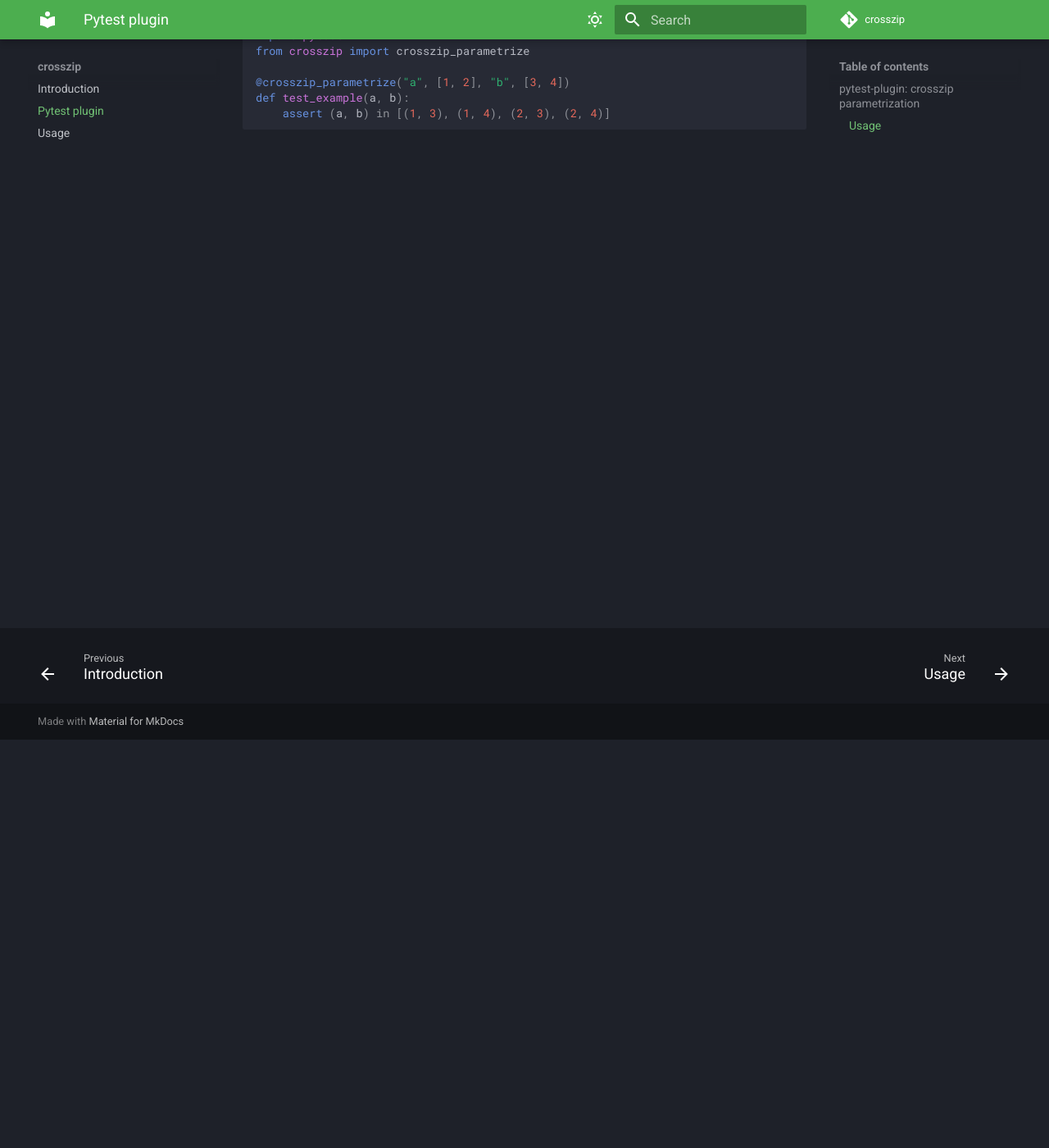
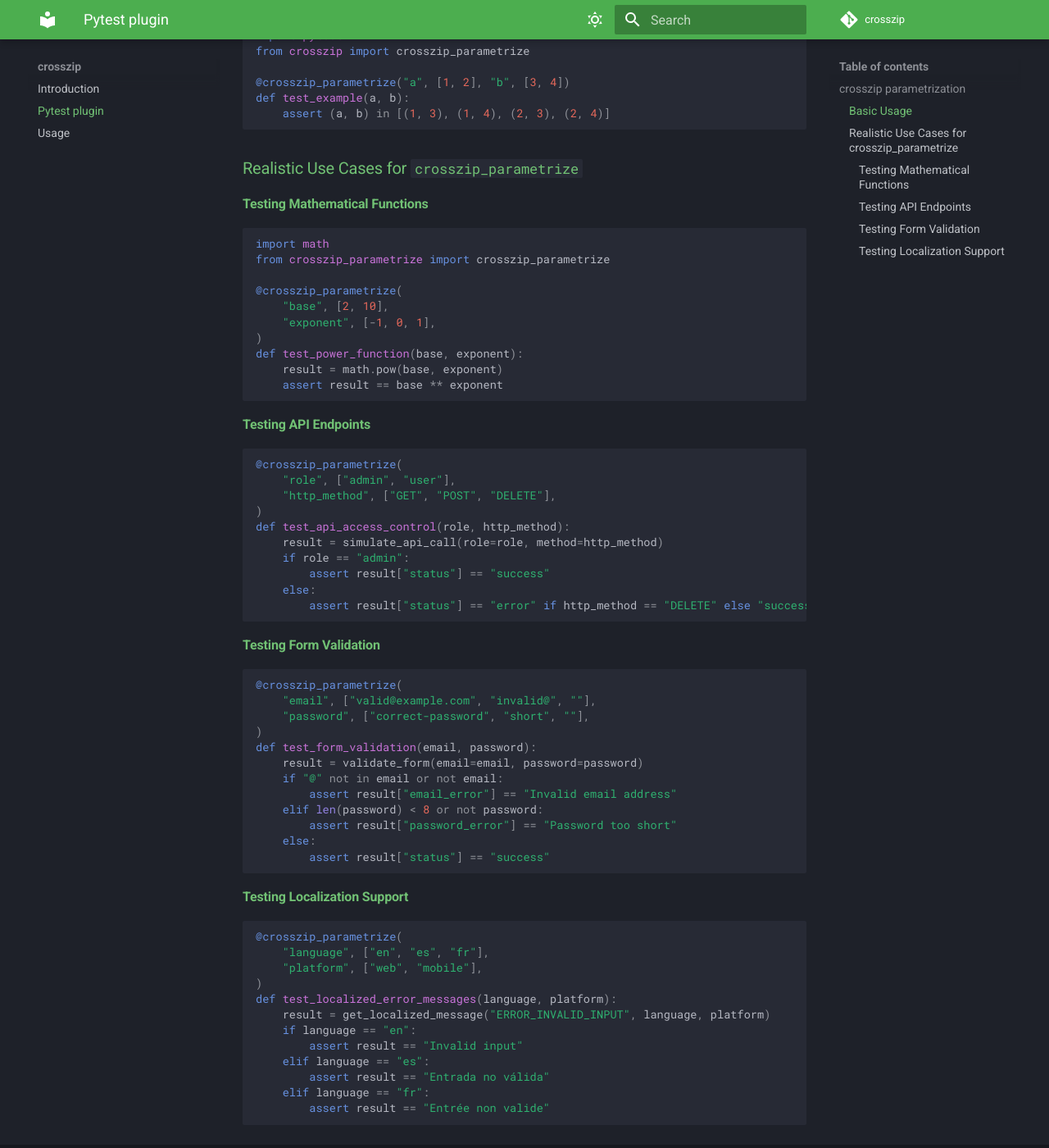
Before and after one commit to IndrajeetPatil/crosszip, an MkDocs documentation site: the page built from docs/pytest-plugin.md, in a window 1280 px wide and 1400 px high, scrolled down 498 px. Shown: the whole window at 82% size. Built offline with MkDocs 1.6.1 and Material for MkDocs 9.7.7, drawn with Linux system fonts in a browser that asks for light colours; comment, search, counter and statistics services are not loaded; some of the changed text lies outside the part shown.

Commit message:
Update pytest-plugin.md

````diff
--- a/docs/pytest-plugin.md
+++ b/docs/pytest-plugin.md
@@ -1,6 +1,7 @@
-## pytest-plugin: crosszip parametrization
+## crosszip parametrization
 
-Registering the crosszip marker for pytest is simple. Just add the following to your `pytest.ini` file:
+Registering the crosszip marker for `pytest` is simple.
+Just add the following to your `pytest.ini` file:
 
 ```
 [pytest]
@@ -8,7 +9,7 @@
     crosszip_parametrize: "mark test function for crosszip parametrization"
 ```
 
-### Usage
+### Basic Usage
 
 The `crosszip_parametrize` marker allows you to define parameter names and their corresponding values:
 
@@ -20,3 +21,69 @@
 def test_example(a, b):
     assert (a, b) in [(1, 3), (1, 4), (2, 3), (2, 4)]
 ```
+
+### Realistic Use Cases for `crosszip_parametrize`
+
+#### Testing Mathematical Functions
+
+```python
+import math
+from crosszip_parametrize import crosszip_parametrize
+
+@crosszip_parametrize(
+    "base", [2, 10],
+    "exponent", [-1, 0, 1],
+)
+def test_power_function(base, exponent):
+    result = math.pow(base, exponent)
+    assert result == base ** exponent
+```
+
+#### Testing API Endpoints
+
+```python
+@crosszip_parametrize(
+    "role", ["admin", "user"],
+    "http_method", ["GET", "POST", "DELETE"],
+)
+def test_api_access_control(role, http_method):
+    result = simulate_api_call(role=role, method=http_method)
+    if role == "admin":
+        assert result["status"] == "success"
+    else:
+        assert result["status"] == "error" if http_method == "DELETE" else "success"
+```
+
+#### Testing Form Validation
+
+```python
+@crosszip_parametrize(
+    "email", ["valid@example.com", "invalid@", ""],
+    "password", ["correct-password", "short", ""],
+)
+def test_form_validation(email, password):
+    result = validate_form(email=email, password=password)
+    if "@" not in email or not email:
+        assert result["email_error"] == "Invalid email address"
+    elif len(password) < 8 or not password:
+        assert result["password_error"] == "Password too short"
+    else:
+        assert result["status"] == "success"
+```
+
+#### Testing Localization Support
+
+```python
+@crosszip_parametrize(
+    "language", ["en", "es", "fr"],
+    "platform", ["web", "mobile"],
+)
+def test_localized_error_messages(language, platform):
+    result = get_localized_message("ERROR_INVALID_INPUT", language, platform)
+    if language == "en":
+        assert result == "Invalid input"
+    elif language == "es":
+        assert result == "Entrada no válida"
+    elif language == "fr":
+        assert result == "Entrée non valide"
+```
````
